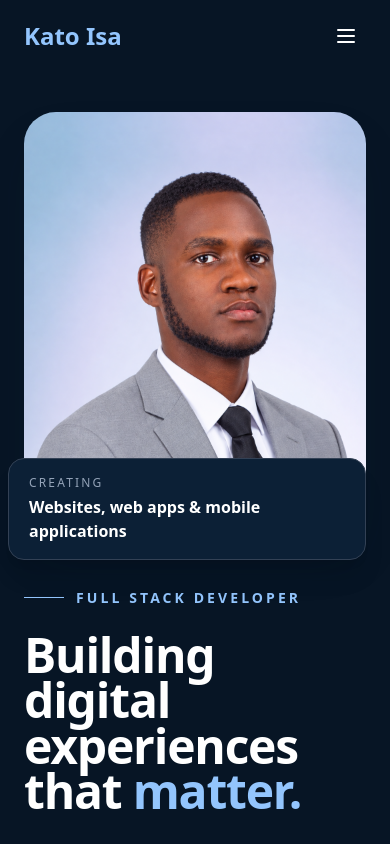
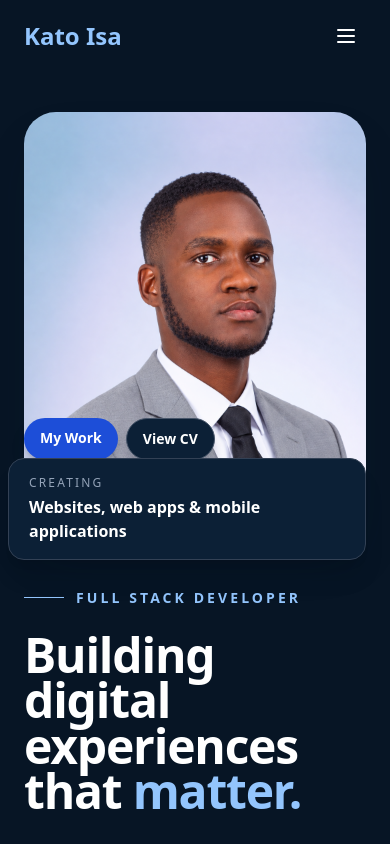
Before and after one commit to katoisa256/Personal-Website, a React (Vite) app: page / in a window 390 px wide. Shown: the top 844 px of the page. Built offline with nearby package versions, Linux system fonts and the light colour scheme.

Commit message:
Feat: fix call to action not being visible enough on mobile ...

```diff
--- a/src/components/Hero.tsx
+++ b/src/components/Hero.tsx
@@ -44,6 +44,26 @@ export function Hero() {
           <div className="relative aspect-[4/5] overflow-hidden rounded-[2rem] shadow-2xl shadow-slate-900/20 lg:aspect-[5/6]">
             <img src="/2.png" alt="Kato Isa Omoding" className="h-full w-full object-cover object-center" />
           </div>
+          <div className="absolute bottom-20 left-0 flex flex-wrap gap-2 sm:-left-4">
+            <motion.a
+              href="#projects"
+              whileHover={{ y: -4 }}
+              whileTap={{ scale: 0.97 }}
+              className="rounded-full bg-blue-700 px-4 py-2.5 text-sm font-semibold text-white shadow-lg shadow-slate-900/25 transition-colors hover:bg-blue-800"
+            >
+              My Work
+            </motion.a>
+            <motion.a
+              href="/Kato_CV.pdf"
+              target="_blank"
+              rel="noopener noreferrer"
+              whileHover={{ y: -4 }}
+              whileTap={{ scale: 0.97 }}
+              className="rounded-full border border-slate-300 bg-white px-4 py-2.5 text-sm font-semibold text-slate-800 shadow-lg shadow-slate-900/15 transition-colors hover:border-blue-700 hover:text-blue-700 dark:border-slate-600 dark:bg-[#0c2036] dark:text-white dark:hover:border-blue-300 dark:hover:text-blue-300"
+            >
+              View CV
+            </motion.a>
+          </div>
           <div className="absolute -bottom-5 -left-4 rounded-2xl border border-slate-200 bg-white px-5 py-4 shadow-xl dark:border-slate-700 dark:bg-[#0c2036] sm:-left-8">
             <p className="text-xs uppercase tracking-[0.18em] text-slate-500 dark:text-slate-400">Creating</p>
             <p className="mt-1 font-semibold">Websites, web apps &amp; mobile applications</p>
```
